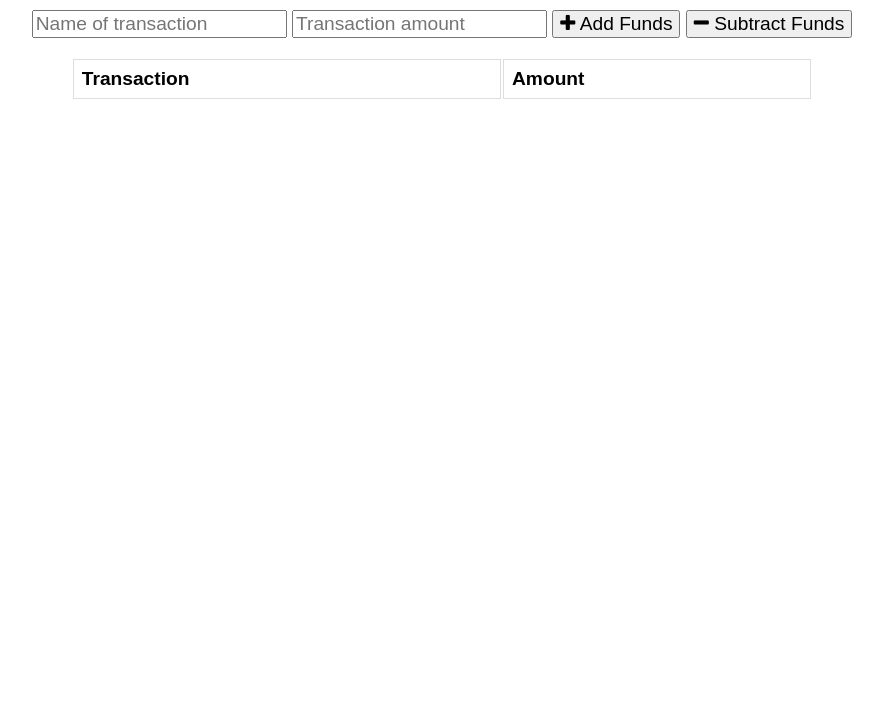
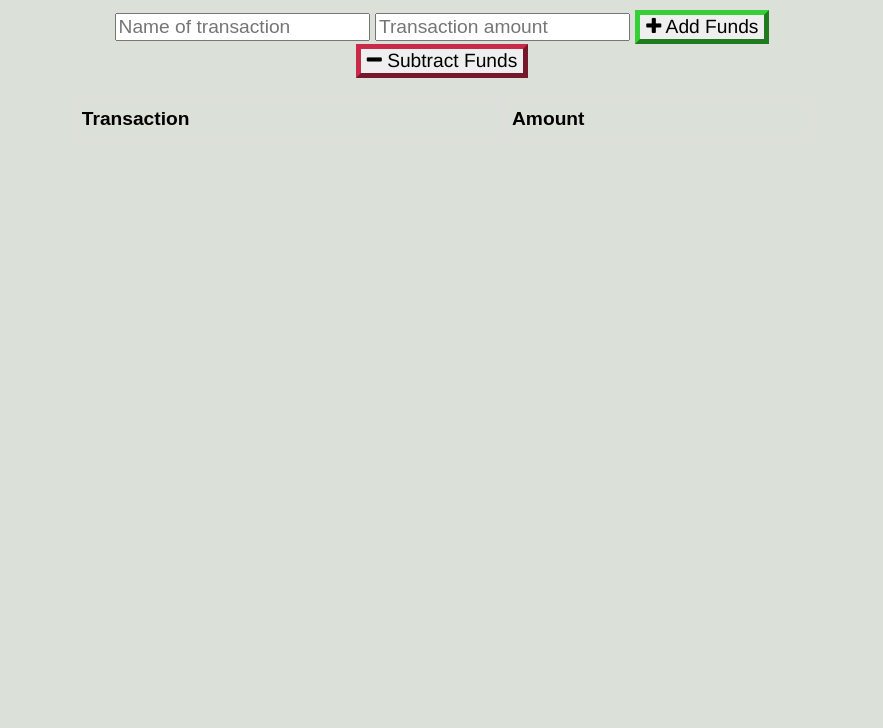
Before and after one commit to Macymo/BudgetTracker, a plain HTML site: page public/index.html in a window 1280 px wide. Shown: the part 72-800 px from the top of the page, without its empty margins (198-1081 px from the left). Drawn offline with nearby package versions, Linux system fonts and the light colour scheme; no server answers.

Commit message:
packagejson

```diff
--- a/public/styles.css
+++ b/public/styles.css
@@ -1,11 +1,22 @@
 body {
+  background-color: rgb(219, 224, 216);
   font-size: 120%;
   font-family: Arial;
+}
+#add-btn {
+  font-family: 'Franklin Gothic Medium', 'Arial Narrow', Arial, sans-serif;
+  border-width: 5px;
+  border-color: rgb(55, 207, 55);
+}
+
+#sub-btn {
+  font-family: 'Franklin Gothic Medium', 'Arial Narrow', Arial, sans-serif;
+  border-width: 5px;
+  border-color: rgb(202, 42, 74);
 }
 
 button, input {
   font-size: 100%;
-  font-family: Arial;
 }
 
 table {
```
Also changed, not shown: 1 other file.
